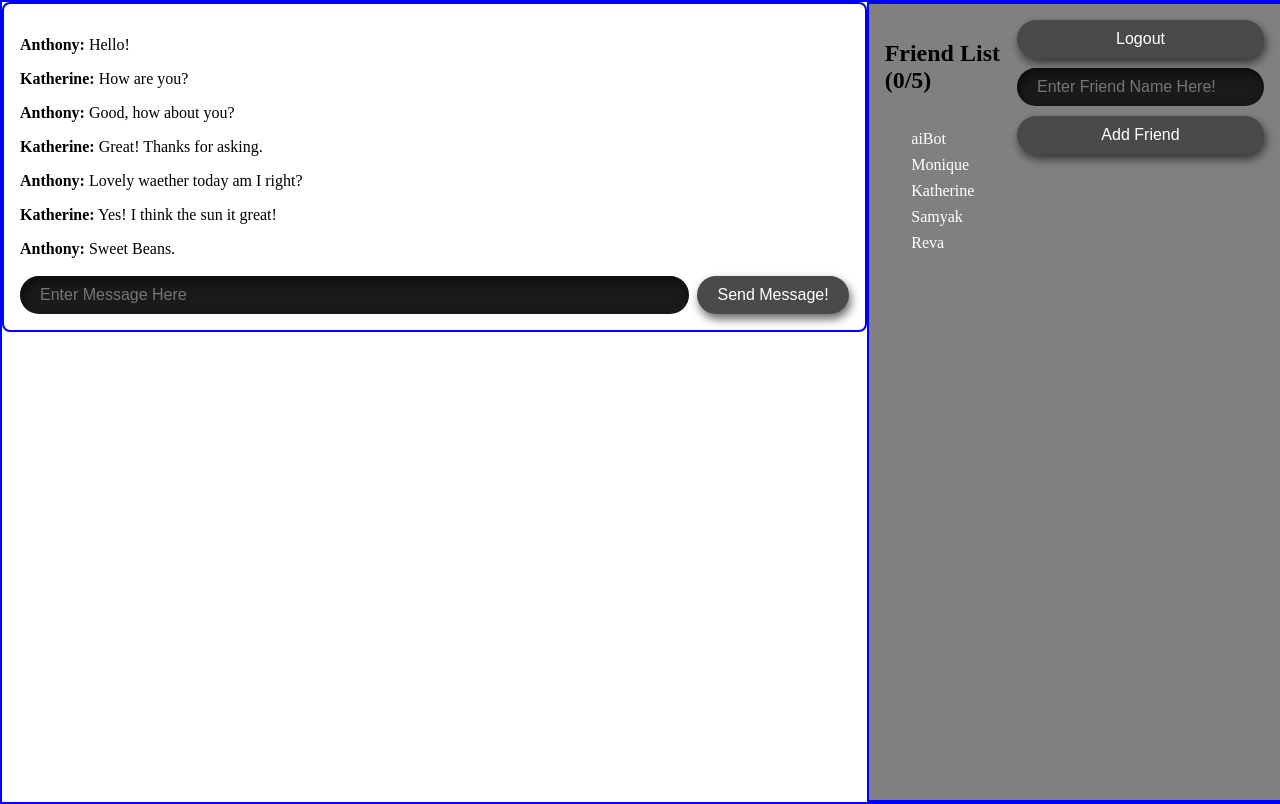
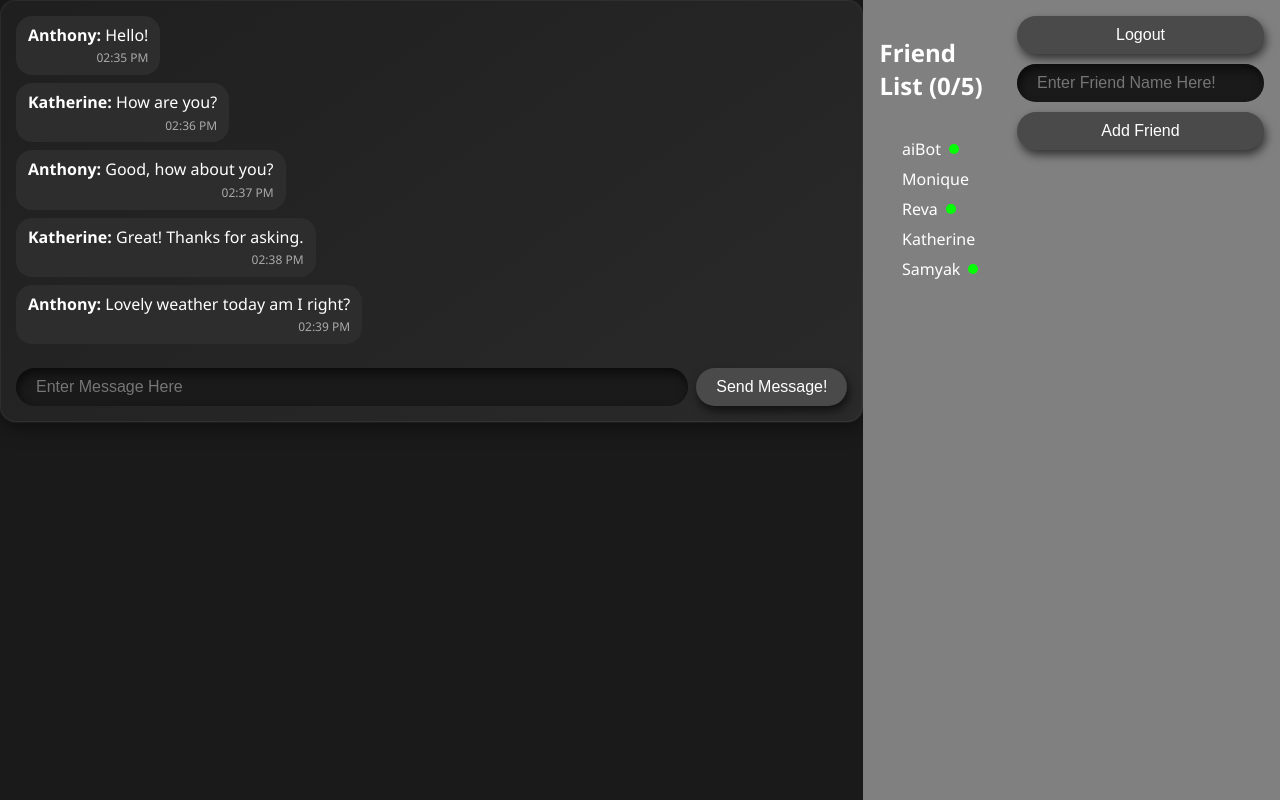
Before and after one commit to teamcharizard53/flaimethrower, a React (Vite) app in the folder client/: page /dashboard/1 in a window 1280 px wide. Both pictures are taken after a click on the button "aiBot". Built offline with nearby package versions, Linux system fonts and the light colour scheme; no server answers.

Commit message:
Updated css for dashboard friend list and messages

```diff
--- a/client/pages/components/FriendList.jsx
+++ b/client/pages/components/FriendList.jsx
@@ -5,11 +5,11 @@ const FriendList = ({ user, setSelectedFriend }) => {
   const navigate = useNavigate();
   const [addFriend, setAddFriend] = useState('');
   const [friendList, setFriendList] = useState([
-    'aiBot',
-    'Monique',
-    'Katherine',
-    'Samyak',
-    'Reva',
+    { name: 'aiBot', online: true },
+    { name: 'Monique', online: false },
+    { name: 'Reva', online: true },
+    { name: 'Katherine', online: false },
+    { name: 'Samyak', online: true },
   ]);
 
   // Used to get friendlist from the backend
@@ -75,13 +75,15 @@ const FriendList = ({ user, setSelectedFriend }) => {
         <h2>Friend List (0/{friendList.length})</h2>
         <div id='dashboard-friend-list-names'>
           {friendList.map((friend, idx) => (
-            <button
-              key={idx}
-              className='dashboard-friend-name-button'
-              onClick={() => setSelectedFriend(friend)}
-            >
-              {friend}
-            </button>
+            <div key={idx} className='dashboard-friend-entry'>
+              <button
+                className='dashboard-friend-name-button'
+                onClick={() => setSelectedFriend(friend.name)}
+              >
+                {friend.name}
+              </button>
+              {friend.online && <span className='dashboard-online-dot'></span>}
+            </div>
           ))}
         </div>
       </div>
--- a/client/pages/components/Messages.jsx
+++ b/client/pages/components/Messages.jsx
@@ -3,13 +3,41 @@ import { useState, useEffect } from 'react';
 const Messages = ({ user, selectedFriend }) => {
   // used to keep track of users messages
   const [messages, setMessages] = useState([
-    { Anthony: 'Hello!' },
-    { Katherine: 'How are you?' },
-    { Anthony: 'Good, how about you?' },
-    { Katherine: 'Great! Thanks for asking.' },
-    { Anthony: 'Lovely waether today am I right?' },
-    { Katherine: 'Yes! I think the sun it great!' },
-    { Anthony: 'Sweet Beans.' },
+    {
+      sender: 'Anthony',
+      text: 'Hello!',
+      timestamp: '2025-04-22T14:35:00Z',
+    },
+    {
+      sender: 'Katherine',
+      text: 'How are you?',
+      timestamp: '2025-04-22T14:36:00Z',
+    },
+    {
+      sender: 'Anthony',
+      text: 'Good, how about you?',
+      timestamp: '2025-04-22T14:37:00Z',
+    },
+    {
+      sender: 'Katherine',
+      text: 'Great! Thanks for asking.',
+      timestamp: '2025-04-22T14:38:00Z',
+    },
+    {
+      sender: 'Anthony',
+      text: 'Lovely weather today am I right?',
+      timestamp: '2025-04-22T14:39:00Z',
+    },
+    {
+      sender: 'Katherine',
+      text: 'Yes! I think the sun it great!',
+      timestamp: '2025-04-22T14:40:00Z',
+    },
+    {
+      sender: 'Anthony',
+      text: 'Sweet Beans.',
+      timestamp: '2025-04-22T14:41:00Z',
+    },
   ]);
 
   const [newMessage, setNewMessage] = useState('');
@@ -53,6 +81,7 @@ const Messages = ({ user, selectedFriend }) => {
           sender: user,
           recipient: selectedFriend,
           text: newMessage,
+          timestamp: new Date().toISOString(),
         }),
       });
 
@@ -70,21 +99,29 @@ const Messages = ({ user, selectedFriend }) => {
   return (
     <div id='dashboard-messages'>
       <div id='dashboard-message-list'>
-        {messages.map((message, index) => {
-          for (const [sender, text] of Object.entries(message)) {
-            return (
-              <p key={index}>
-                <strong>{sender}:</strong> {text}
-              </p>
-            );
-          }
-        })}
+        {!selectedFriend ? (
+          <p>Select a friend to start chatting.</p>
+        ) : (
+          messages.map((message, index) => (
+            <div key={index} className='dashboard-message-bubble'>
+              <span className='dashboard-message-text'>
+                <strong>{message.sender}:</strong> {message.text}
+              </span>
+              <span className='dashboard-timestamp'>
+                {new Date(message.timestamp).toLocaleTimeString([], {
+                  hour: '2-digit',
+                  minute: '2-digit',
+                })}
+              </span>
+            </div>
+          ))
+        )}
       </div>
-
       <div id='dashboard-messages-send'>
         <input
           placeholder='Enter Message Here'
           id='dashboard-message-input'
+          value={newMessage}
           onChange={(e) => setNewMessage(e.target.value)}
         />
         <button
--- a/client/styles.css
+++ b/client/styles.css
@@ -12,9 +12,16 @@ body,
   flex-direction: column;
   align-items: flex-start;
   justify-content: flex-start;
-  border-radius: 0.5rem;
-  border: solid 2px blue;
   padding: 1rem;
+  border-radius: 1rem;
+  background: linear-gradient(145deg, #1f1f1f, #2a2a2a);
+  box-shadow: 0 0 0 1px rgba(255, 255, 255, 0.05), 0 4px 20px rgba(0, 0, 0, 0.5),
+    inset 0 0 0 1px rgba(255, 255, 255, 0.05);
+}
+
+#dashboard-messages:hover {
+  box-shadow: 0 0 0 1px rgba(255, 255, 255, 0.08), 0 6px 24px rgba(0, 0, 0, 0.7),
+    inset 0 0 0 1px rgba(255, 255, 255, 0.1);
 }
 
 #dashboard-main-container {
@@ -22,8 +29,10 @@ body,
   flex-direction: row;
   align-items: flex-start;
   justify-content: flex-start;
-  border: solid 2px blue;
   width: 100vw;
+  background-color: #1a1a1a;
+  color: white;
+  font-family: 'Segoe UI', sans-serif;
 }
 
 #dashboard-friend-list {
@@ -34,7 +43,6 @@ body,
   flex-direction: row;
   padding: 1rem;
   box-sizing: border-box;
-  border: solid 2px blue;
   gap: 1rem;
 }
 
@@ -48,7 +56,7 @@ body,
 }
 
 #dashboard-message-list {
-  max-height: 15rem;
+  max-height: 21rem;
   overflow-y: auto;
   width: 100%;
   margin-bottom: 1rem;
@@ -131,6 +139,21 @@ body,
   max-width: 100%;
 }
 
+#dashboard-message-list p {
+  background-color: #2d2d2d;
+  padding: 0.75rem 1rem;
+  border-radius: 1rem;
+  margin-bottom: 0.5rem;
+  color: white;
+  width: fit-content;
+  max-width: 75%;
+}
+
+#dashboard-message-list p:first-child {
+  text-align: center;
+  color: #ccc;
+}
+
 .dashboard-buttons {
   background: #4a4a4a;
   border: none;
@@ -162,4 +185,44 @@ body,
 
 .dashboard-friend-name-button:hover {
   text-decoration: underline;
+  background-color: rgba(255, 255, 255, 0.1);
+  border-radius: 0.5rem;
+  padding: 0.25rem 0.5rem;
 }
+
+.dashboard-friend-entry {
+  display: flex;
+  align-items: center;
+  gap: 0.5rem;
+  position: relative;
+}
+
+.dashboard-online-dot {
+  width: 10px;
+  height: 10px;
+  border-radius: 50%;
+  background-color: #00ff00;
+  display: inline-block;
+}
+
+.dashboard-message-bubble {
+  background-color: #2d2d2d;
+  padding: 0.5rem 0.75rem;
+  border-radius: 1rem;
+  margin-bottom: 0.5rem;
+  color: white;
+  max-width: 75%;
+  width: fit-content;
+  word-wrap: break-word;
+  overflow-wrap: break-word;
+  white-space: normal;
+  line-height: 1.4;
+}
+
+.dashboard-timestamp {
+  font-size: 0.75rem;
+  color: #aaa;
+  margin-top: 0.25rem;
+  display: block;
+  text-align: right;
+}
```
